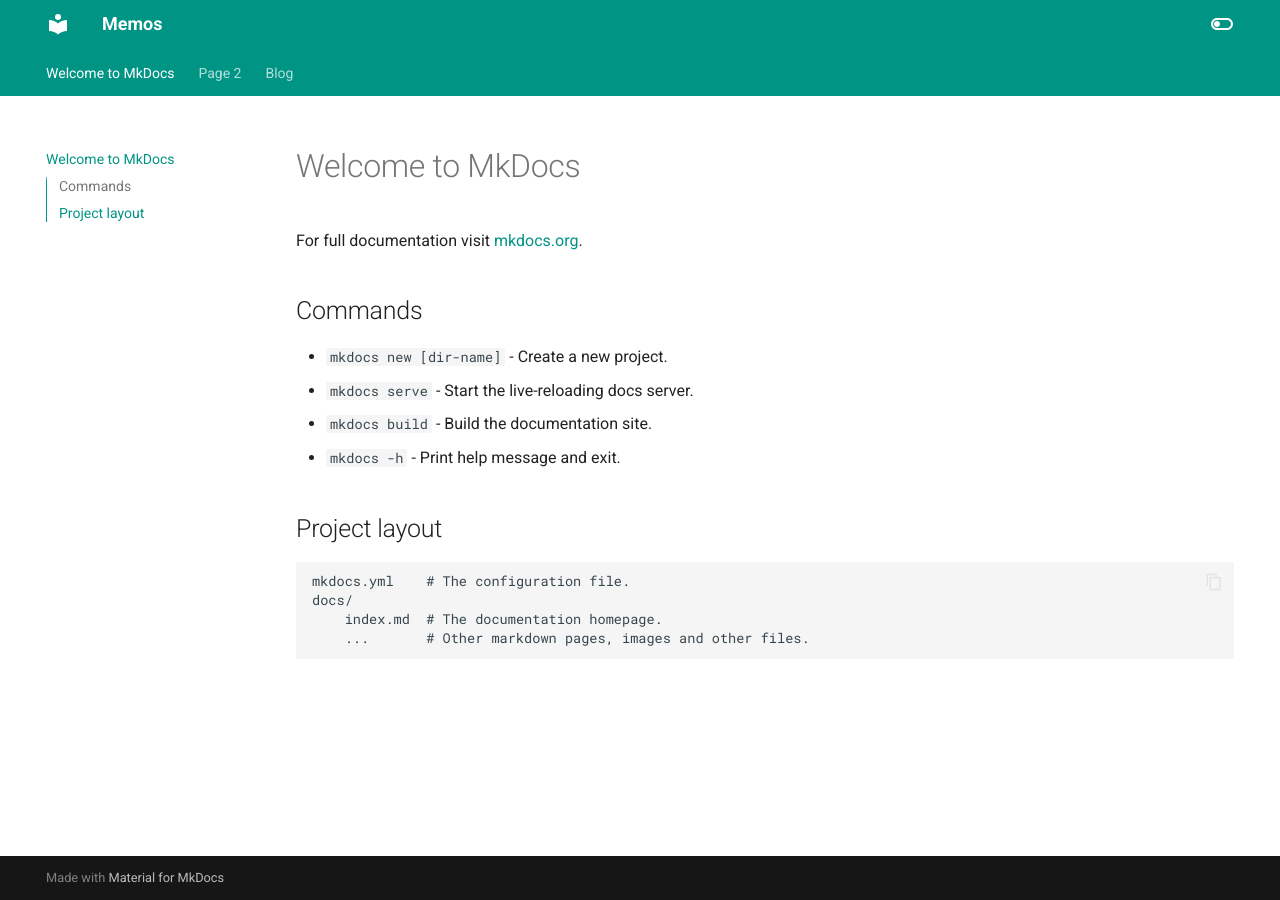
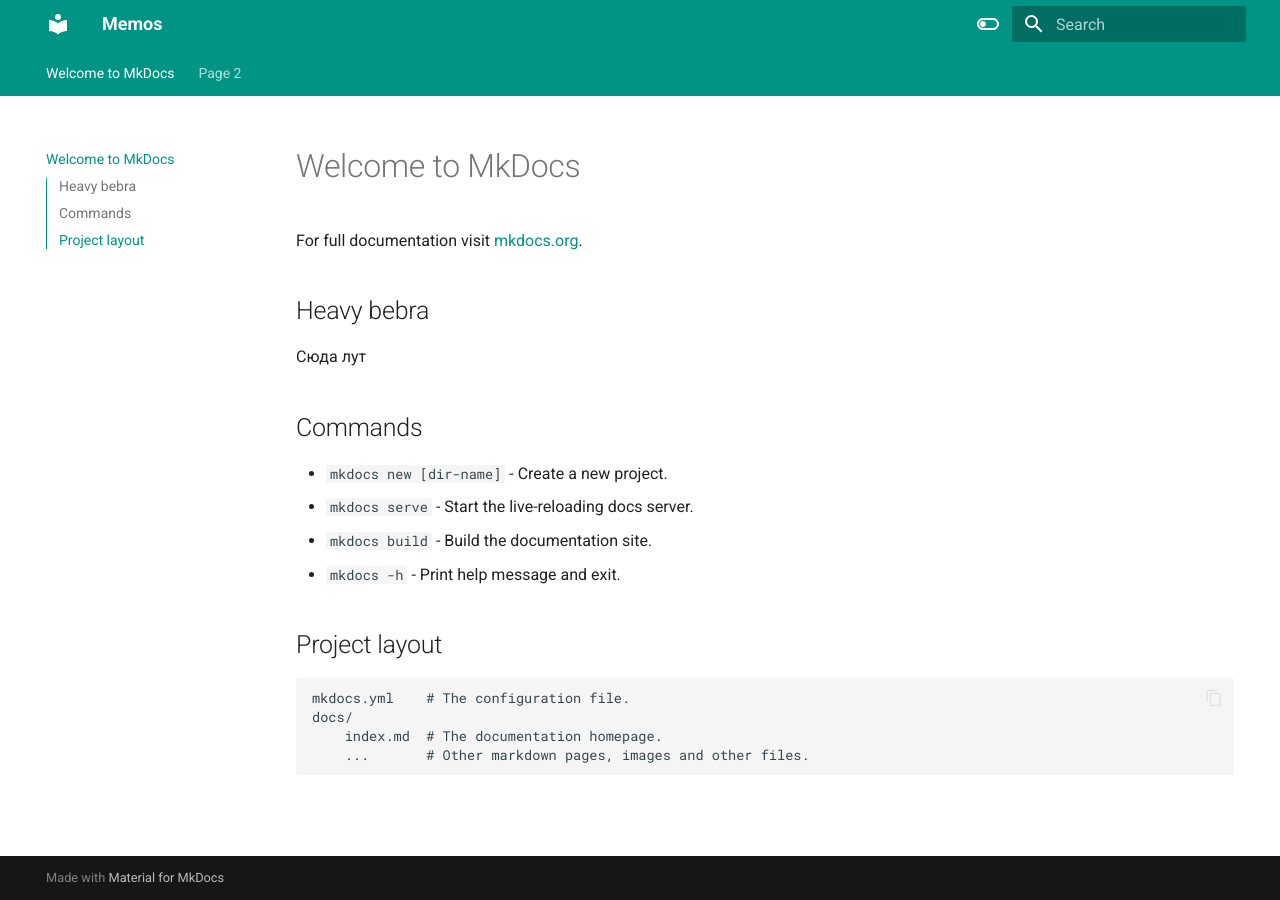
Before and after one commit to AStresser/astresser.github.io, an MkDocs documentation site: the page built from docs/index.md, in a window 1280 px wide. Built offline with MkDocs 1.6.1 and Material for MkDocs 9.7.7, drawn with Linux system fonts in a browser that asks for light colours.

```diff
--- a/docs/index.md
+++ b/docs/index.md
@@ -1,6 +1,10 @@
 # Welcome to MkDocs
 
 For full documentation visit [mkdocs.org](https://www.mkdocs.org).
+
+## Heavy bebra
+
+Сюда лут
 
 ## Commands
 
--- a/mkdocs.yml
+++ b/mkdocs.yml
@@ -1,7 +1,4 @@
 site_name: Memos
-plugins:
-  - blog:
-    pagination: true
 theme:
   name: material
   features:
@@ -9,6 +6,8 @@ theme:
     - navigation.sections
     - toc.integrate
     - navigation.top
+    - navigation.instant
+    - navigation.tracking
     - search.suggest
     - content.tabs.link
     - content.code.annotation
```
